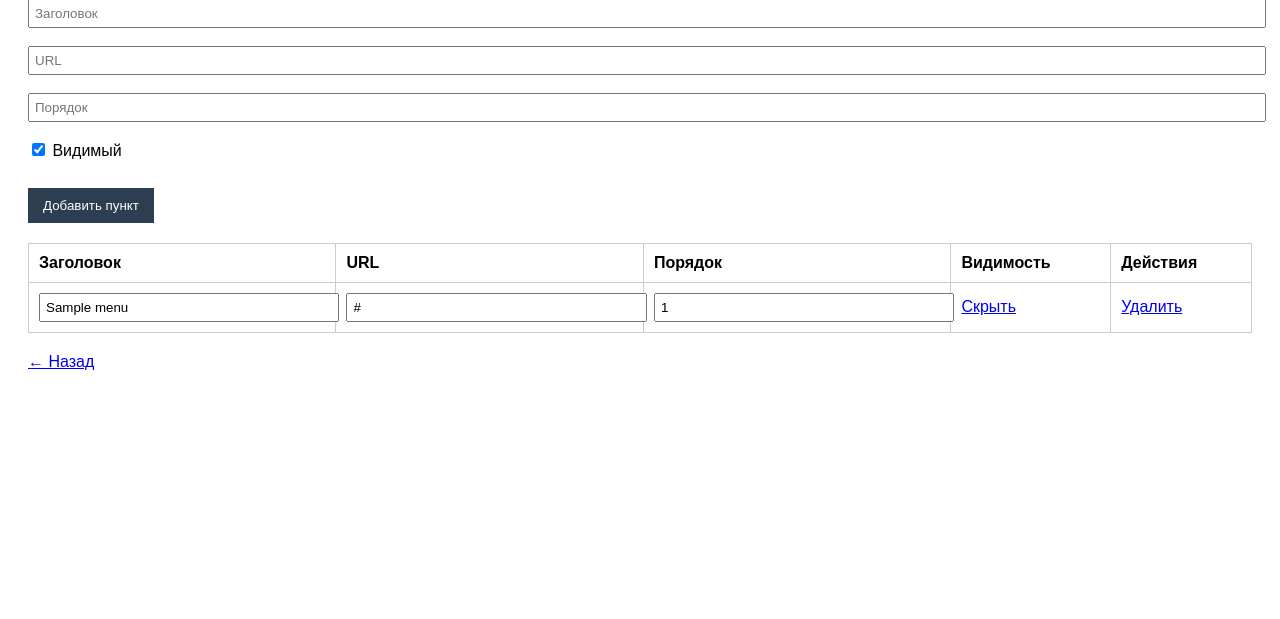
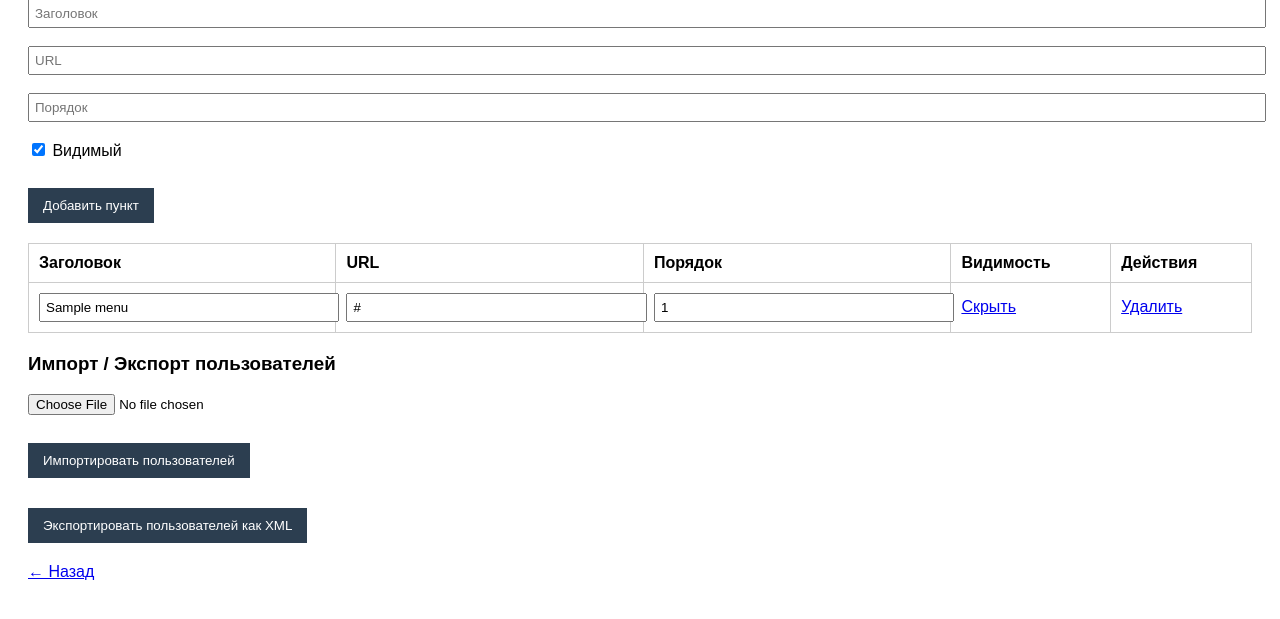
Before and after one commit to dOOmcLiF/lab12, a PHP site: page /edit_menu.php in a window 1280 px wide. Shown: the part 97-716 px from the top of the page. Run offline with PHP 8.4, Linux system fonts and the light colour scheme; a user stored in the database is signed in; tables that the repository leaves empty hold one stand-in row (values such as "Sample post").

Commit message:
added import/export users from admin-panel

```diff
--- a/edit_menu.php
+++ b/edit_menu.php
@@ -64,6 +64,34 @@ if ($_SERVER['REQUEST_METHOD'] === 'POST') {
 
         header("Location: edit_menu.php");
         exit;
+    }
+
+    // === Импорт пользователей из XML ===
+    if (isset($_POST['import_users']) && !empty($_FILES['xml_file_users'])) {
+        $xml = simplexml_load_file($_FILES['xml_file_users']['tmp_name']);
+        if ($xml) {
+            foreach ($xml->user as $userData) {
+                $username = trim((string)$userData->username);
+                $email = trim((string)$userData->email);
+                $password_hash = trim((string)$userData->password_hash);
+
+                // Проверяем, существует ли такой пользователь
+                $stmt = $pdo->prepare("SELECT id FROM users WHERE username = ? OR email = ?");
+                $stmt->execute([$username, $email]);
+                if ($stmt->fetch()) {
+                    echo "<p style='color:orange;'>Пользователь '$username' уже существует.</p>";
+                    continue;
+                }
+
+                // Вставляем нового пользователя
+                $stmt = $pdo->prepare("INSERT INTO users (username, email, password_hash) VALUES (?, ?, ?)");
+                $stmt->execute([$username, $email, $password_hash]);
+
+                echo "<p style='color:green;'>Пользователь '$username' успешно импортирован.</p>";
+        }
+    } else {
+        echo "<p style='color:red;'>Ошибка чтения XML-файла.</p>";
+    }
     }
 }
 
@@ -132,6 +160,19 @@ $menu_items = $stmt->fetchAll(PDO::FETCH_ASSOC);
     </table>
 </form>
 
+
+<h3>Импорт / Экспорт пользователей</h3>
+<form method="post" enctype="multipart/form-data">
+    <input type="file" name="xml_file_users" accept=".xml" required><br><br>
+    <button type="submit" name="import_users">Импортировать пользователей</button>
+</form>
+
+<form method="get" action="export_users.php">
+    <button type="submit" name="export_users_xml">Экспортировать пользователей как XML</button>
+</form>
+
+
+
 <p><a href="index.php">← Назад</a></p>
 
 </body>
--- a/templates/menu.php
+++ b/templates/menu.php
@@ -12,7 +12,7 @@ $menu_items = $stmt->fetchAll(PDO::FETCH_ASSOC);
             <li><a href="?page=my_gallery">Моя галерея</a></li>
             <li style="color: white; padding: 10px 16px;font-size: 20px; "> <?= htmlspecialchars($_SESSION['username']) ?></li>
             <?php if (!empty($_SESSION['user_id']) && $_SESSION['user_id'] == 1): ?>
-                <li><a href="edit_menu.php">Редактировать меню</a></li>
+                <li><a href="edit_menu.php">Админ-панель</a></li>
             <?php endif; ?>
             <li><a href="logout.php">Выход</a></li>
         <?php else: ?>
```
Also changed, not shown: export_users.php (added, +26 -0 lines).
